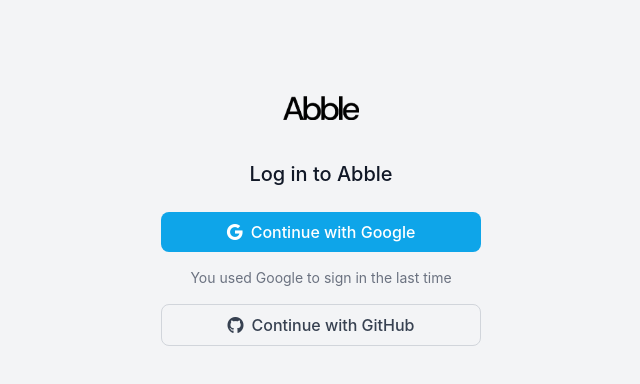
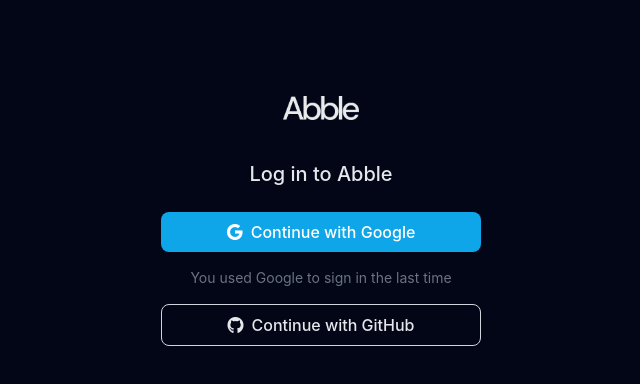
Before and after one commit to SinachPat/abble, a Vue app in the folder abble/: page /signin in a window 1280 px wide. Shown: the top 384 px of the page, without its empty margins (319-959 px from the left). Built offline with nearby package versions, Linux system fonts and the light colour scheme.

Commit message:
updated theme

```diff
--- a/abble/src/components/signin.vue
+++ b/abble/src/components/signin.vue
@@ -1,8 +1,8 @@
 <script setup>
-import logo from '@/assets/logo/Abble.png'
+import logo from '@/assets/logo/Abble-logo-dark.png'
 </script>
 <template>
-    <section class="min-h-screen flex flex-col items-center flex-start pt-24 bg-gray-100">
+    <section class="min-h-screen flex flex-col items-center flex-start pt-24 bg-slate-950">
       <!-- Logo -->
       <img v-bind:src="logo" alt="abble logo" class="w-auto h-6 mb-10" />
 
@@ -10,7 +10,7 @@
       <div class="flex flex-col items-center space-y-4 w-full max-w-sm">
 
         <!-- Login title -->
-        <h2 class="text-xl font-medium text-gray-900 mb-2">
+        <h2 class="text-xl font-medium text-gray-200 mb-2">
           Log in to Abble
         </h2>
 
@@ -28,9 +28,9 @@
 
         <!-- GitHub button -->
         <button
-          class="w-80 flex items-center justify-center gap-2 border border-gray-300 hover:bg-gray-50 py-2 rounded-lg font-medium transition text-gray-700"
+          class="group w-80 flex items-center justify-center gap-2 border border-gray-300 hover:bg-gray-50 hover:text-gray-900 py-2 rounded-lg font-medium transition text-gray-200"
         >
-          <span class="pi pi-github text-gray-700"></span>
+          <i class="pi pi-github text-gray-200 group-hover:text-gray-900"></i>
           Continue with GitHub
         </button>
       </div>
```
Also changed, not shown: abble/src/assets/logo/Abble-logo-dark.png (added).
